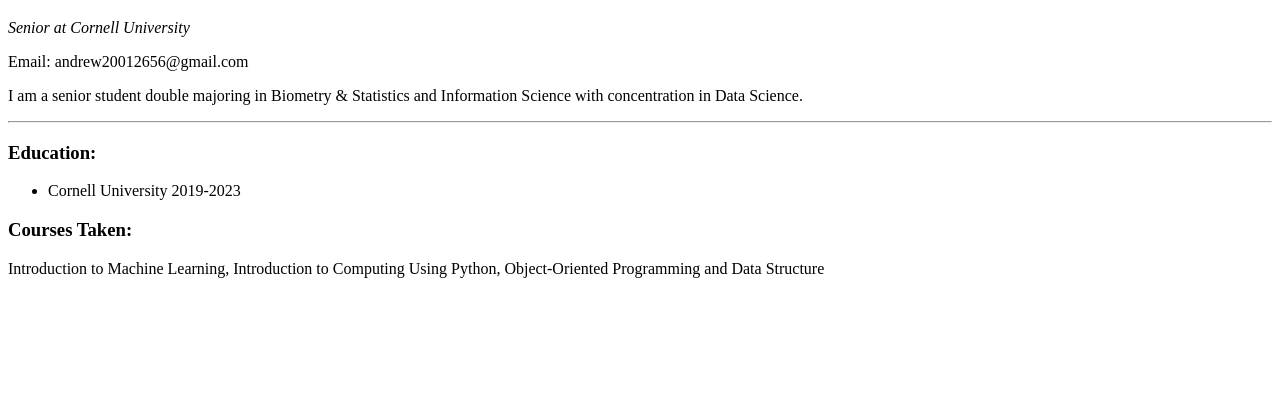
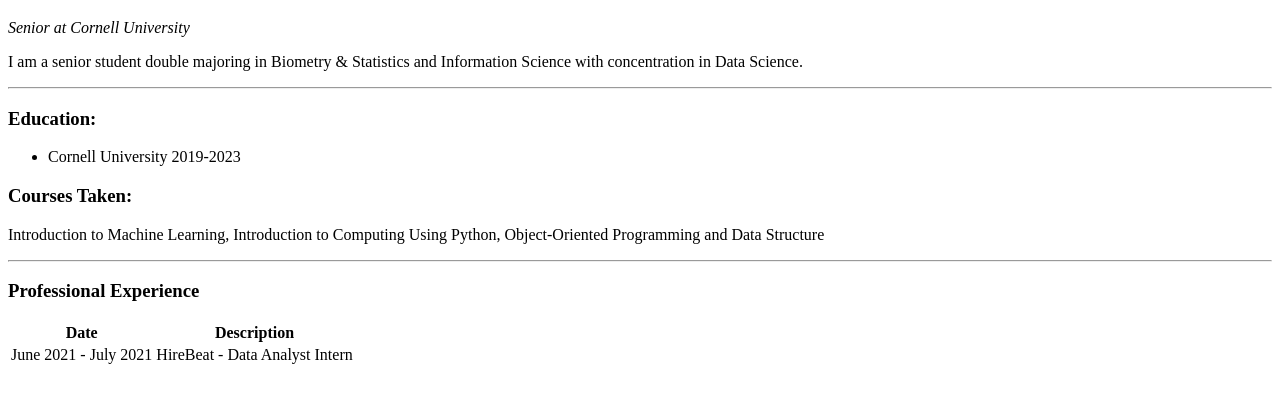
Before and after one commit to andrew20012656/full-stack-learning, a plain HTML site: page personal_website/index.html in a window 1280 px wide. Shown: the part 61-464 px from the top of the page. Drawn offline with Linux system fonts and the light colour scheme.

Commit message:
a HTMLtable

```diff
--- a/personal_website/index.html
+++ b/personal_website/index.html
@@ -15,7 +15,6 @@
 <body>
     <h1>Andrew Liu</h1>
     <p><em>Senior at Cornell University</em></p>
-    <p>Email: andrew20012656@gmail.com</p>
     <p>I am a senior student double majoring in Biometry & Statistics and Information Science with concentration in Data Science. </p>
     <hr>
     <h3>Education:</h3>
@@ -24,6 +23,23 @@
     </ul>
     <h3>Courses Taken:</h3>
     <p>Introduction to Machine Learning, Introduction to Computing Using Python, Object-Oriented Programming and Data Structure</p>
+
+    <hr>
+    <h3>Professional Experience</h3>
+    <table>
+        <thead>
+            <tr>
+                <th>Date</th>
+                <th>Description</th>
+            </tr>
+        </thead>
+        <tbody>
+            <tr>
+                <td>June 2021 - July 2021</td>
+                <td>HireBeat - Data Analyst Intern</td>
+            </tr>
+        </tbody>
+    </table>
 </body>
 
 </html>
```
